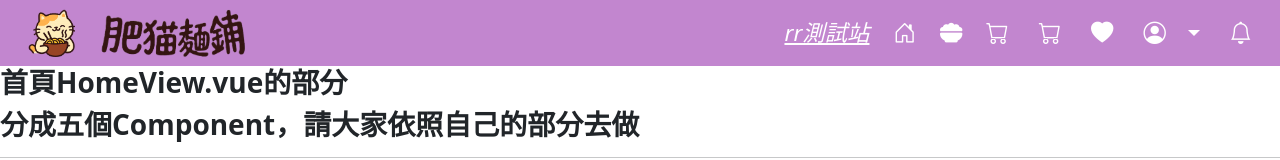
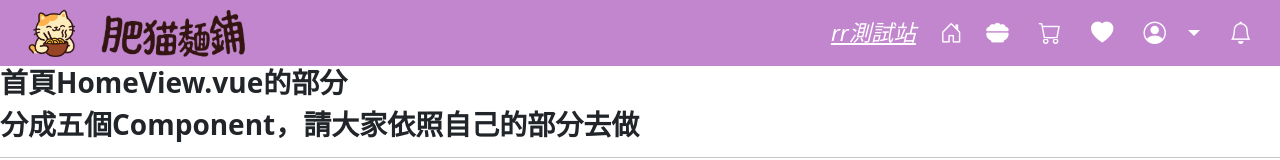
Before and after one commit to Pamelajch/FatCat-frontend, a Vue app: page /home in a window 1280 px wide. Shown: the top 160 px of the page. Built offline with nearby package versions, Linux system fonts and the light colour scheme; no server answers.

Commit message:
合併yy1

```diff
--- a/src/components/HeaderComponent.vue
+++ b/src/components/HeaderComponent.vue
@@ -47,7 +47,6 @@
         <RouterLink :to="{name:'_reviewtest'}" class="icon-btn" title="通知"><i>rr測試站</i></RouterLink>
         <RouterLink :to="{name:'home'}" class="icon-btn" title="首頁"><i class="bi bi-house-door"></i></RouterLink>
         <RouterLink :to="{name:'productlist'}" class="icon-btn" title="商品"><i class="fa-solid fa-bowl-food"></i></RouterLink>
-        <RouterLink :to="{name:'cart'}" class="icon-btn" title="購物車"><i class="bi bi-cart"></i></RouterLink>
         <button class="icon-btn" type="button" data-bs-toggle="offcanvas" data-bs-target="#offcanvasExample" aria-controls="offcanvasExample" title="購物車">
           <i class="bi bi-cart"></i>
         </button>
```
Also changed, not shown: 1 other file (tests, documents, lock files or other folders).
